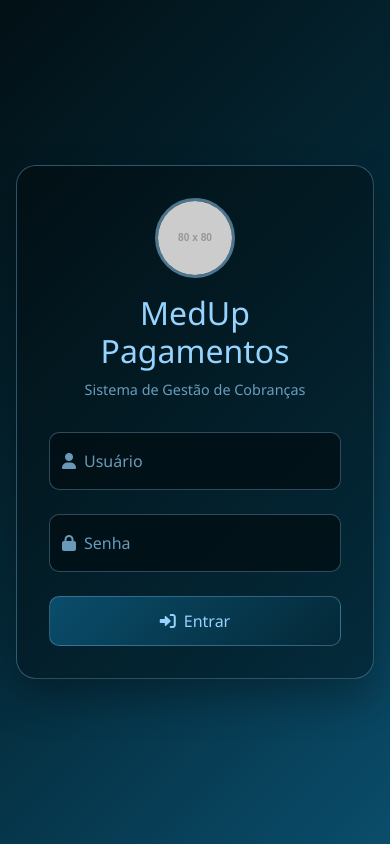
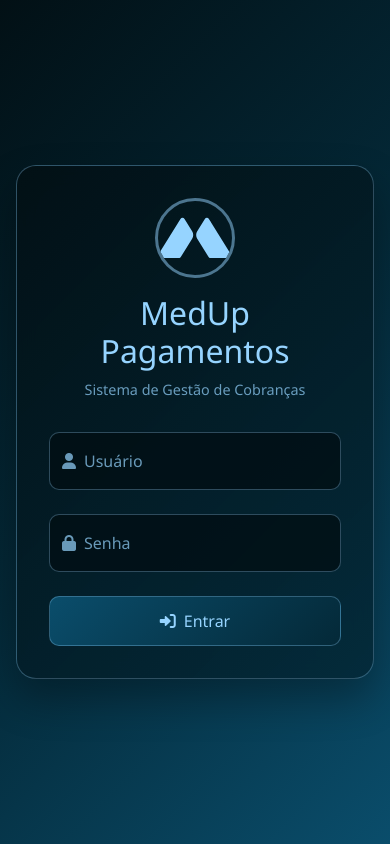
Before and after one commit to yankokkos/pagamentos, a website: page public/login.html in a window 390 px wide. Drawn offline with nearby package versions, Linux system fonts and the light colour scheme; placeholder pictures from the web are drawn by us.

```diff
--- a/public/login.html
+++ b/public/login.html
@@ -124,7 +124,7 @@
     <div class="login-container">
         <div class="login-card">
             <div class="logo-section">
-                <img src="https://via.placeholder.com/80x80/0a4d6b/96d4ff?text=M" alt="MedUp Logo">
+                <img src="favicon.svg" alt="MedUp Logo">
                 <h1>MedUp Pagamentos</h1>
                 <p>Sistema de Gestão de Cobranças</p>
             </div>
```
Also changed, not shown: Logo.svg (renamed from MedUp-Logo_Prancheta 1 (1).svg), public/Logo.svg (added).
